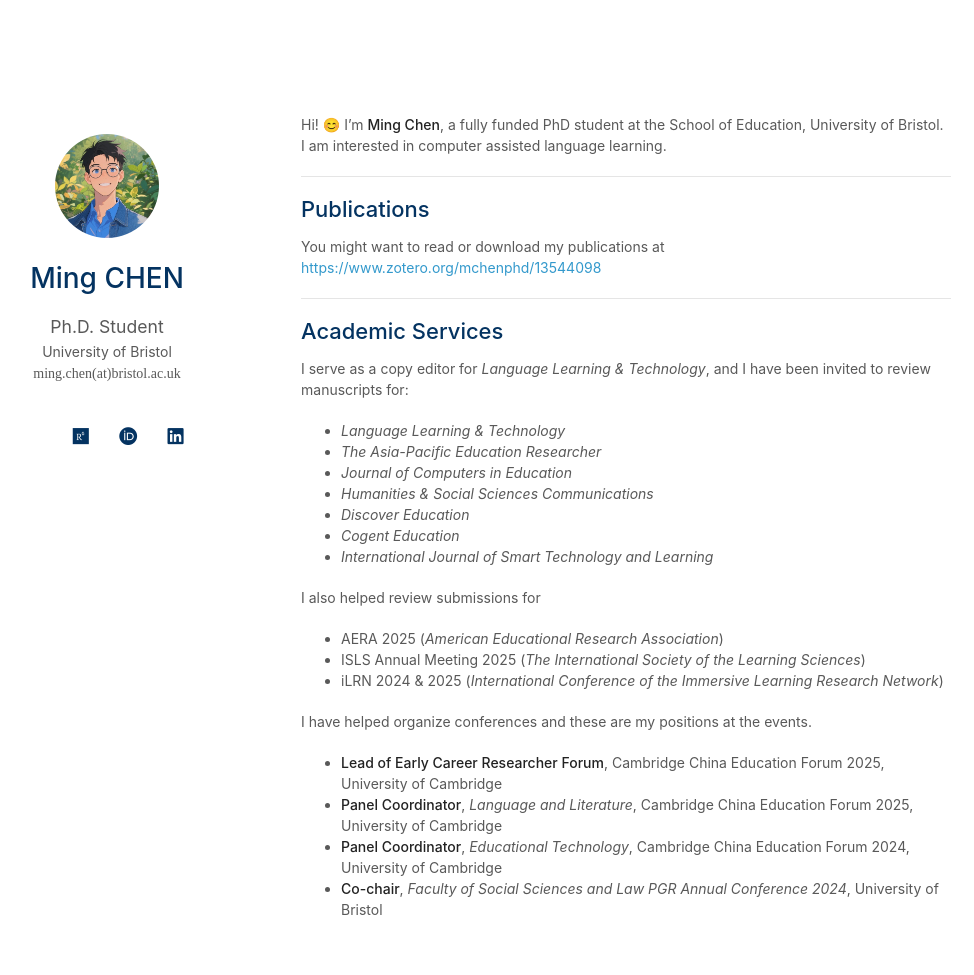
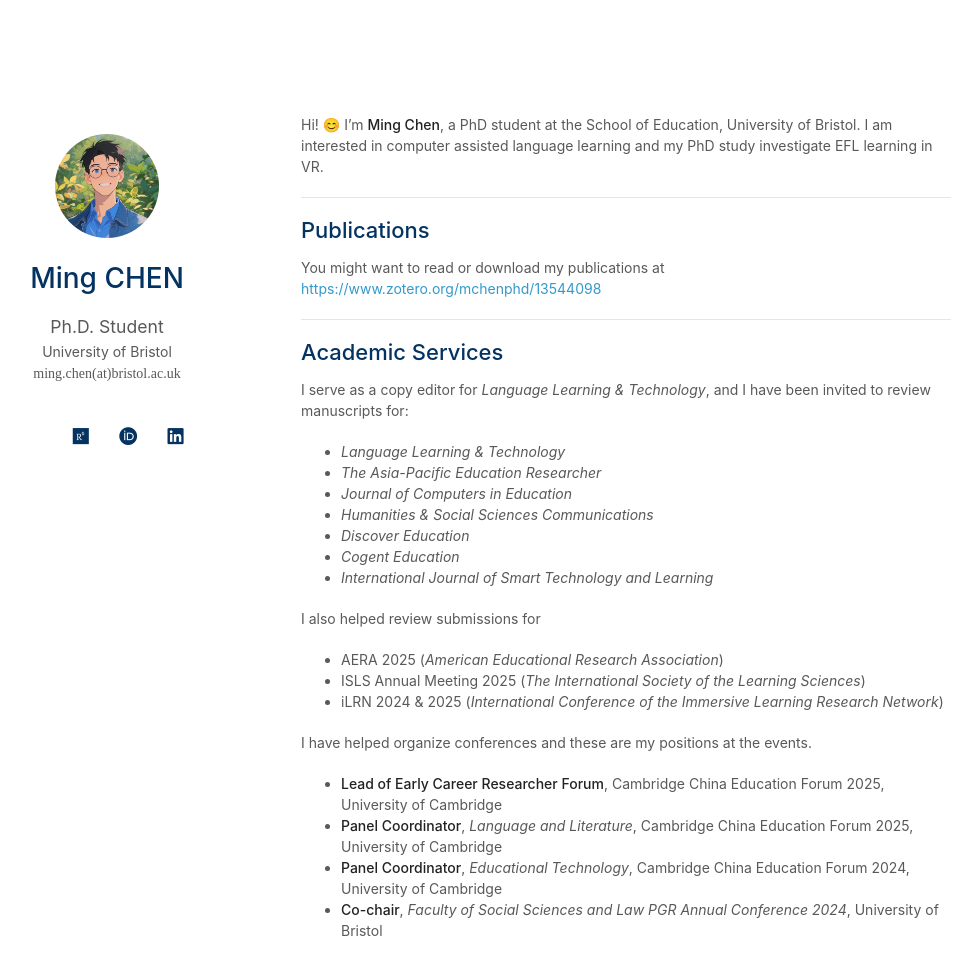
Before and after one commit to EricMingChen/EricMingChen.github.io, a Jekyll site: the page built from index.md, in a window 1280 px wide and 1032 px high. Shown: the top 975 px of the window, without its empty margins (169-1143 px from the left). Built offline with Jekyll 4.4.1, drawn with Linux system fonts in a browser that asks for light colours; a style sheet for code colours, icons or effects is not loaded.

Commit message:
Update index.md

```diff
--- a/index.md
+++ b/index.md
@@ -2,7 +2,7 @@
 layout: homepage
 ---
 
-Hi! 😊 I’m **Ming Chen**, a fully funded PhD student at the School of Education, University of Bristol. I am interested in computer assisted language learning.
+Hi! 😊 I’m **Ming Chen**, a PhD student at the School of Education, University of Bristol. I am interested in computer assisted language learning and my PhD study investigate EFL learning in VR.
 
 ---
 
```
